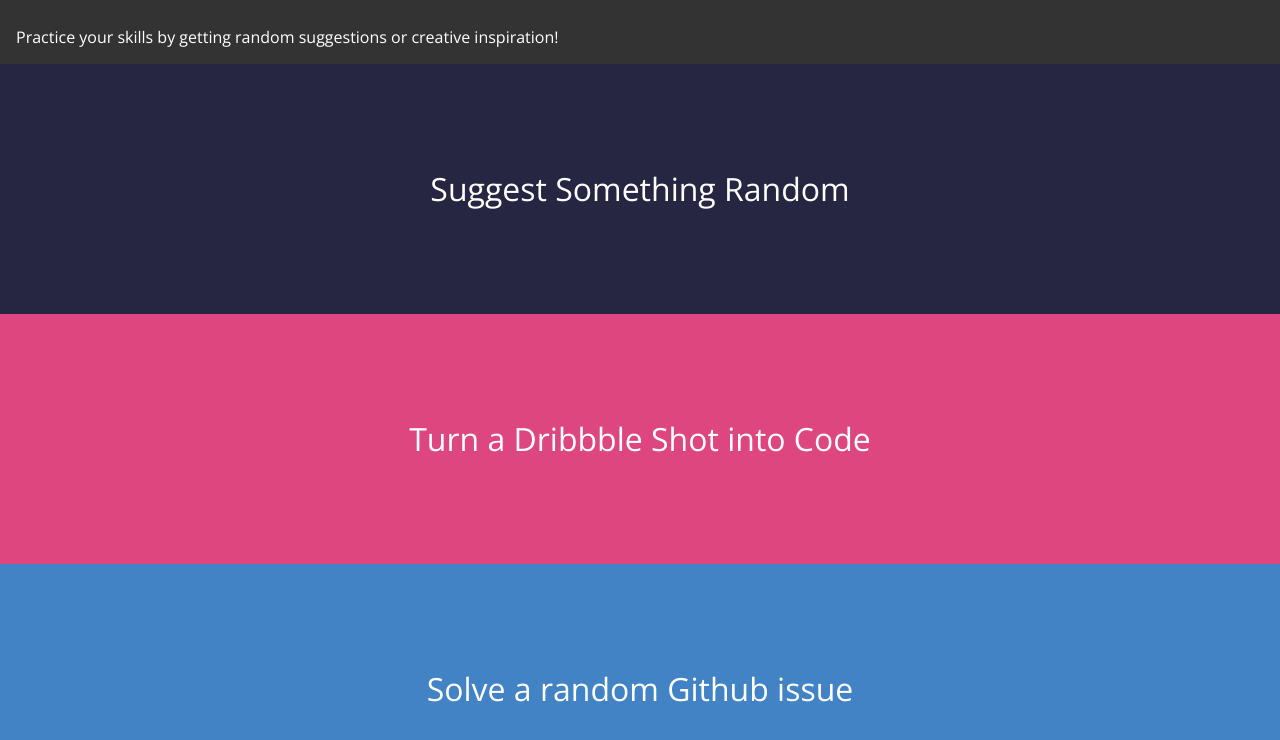
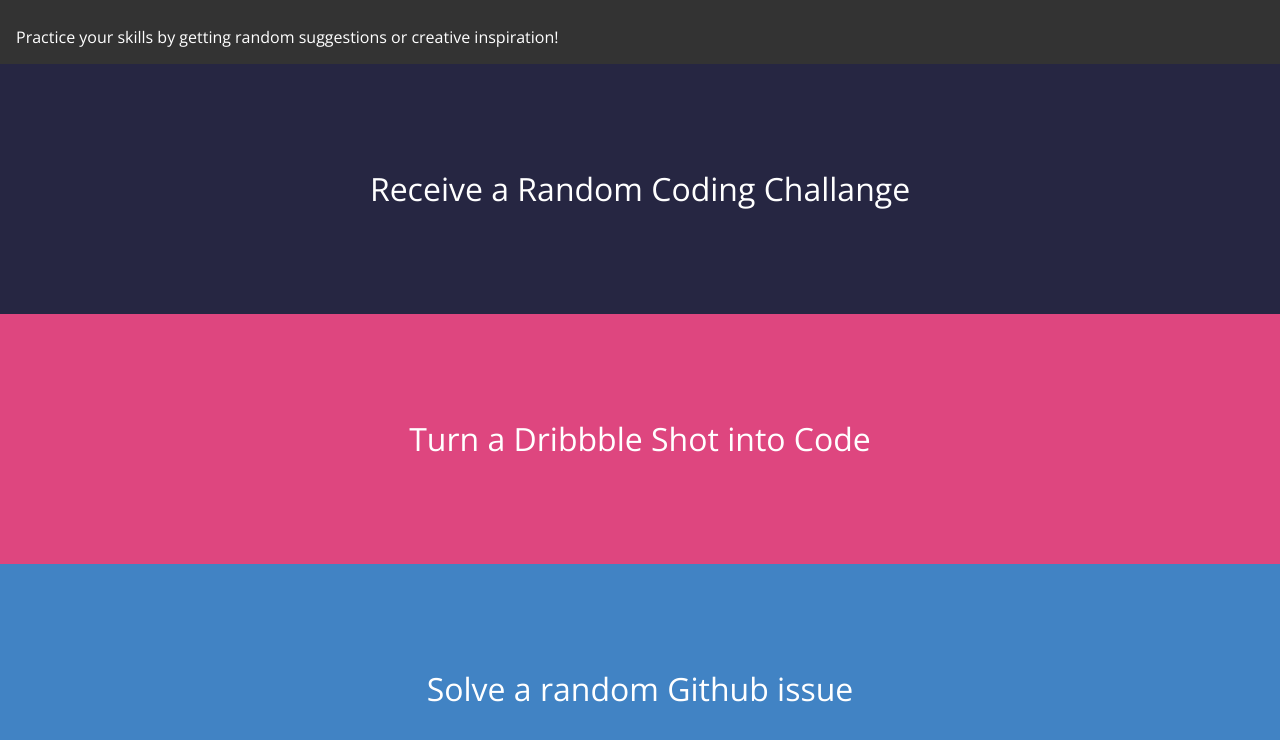
Before and after one commit to tevko/practice, a website: page index.html in a window 1280 px wide. Drawn offline with nearby package versions, Linux system fonts and the light colour scheme.

Commit message:
verbiage edit

```diff
--- a/index.html
+++ b/index.html
@@ -26,7 +26,7 @@
         <a href="random.html">
             <article class="block-random">
                 <div class="block-content">
-                    <p>Suggest Something Random</p>
+                    <p>Receive a Random Coding Challange</p>
                 </div>
             </article>
         </a>
```
